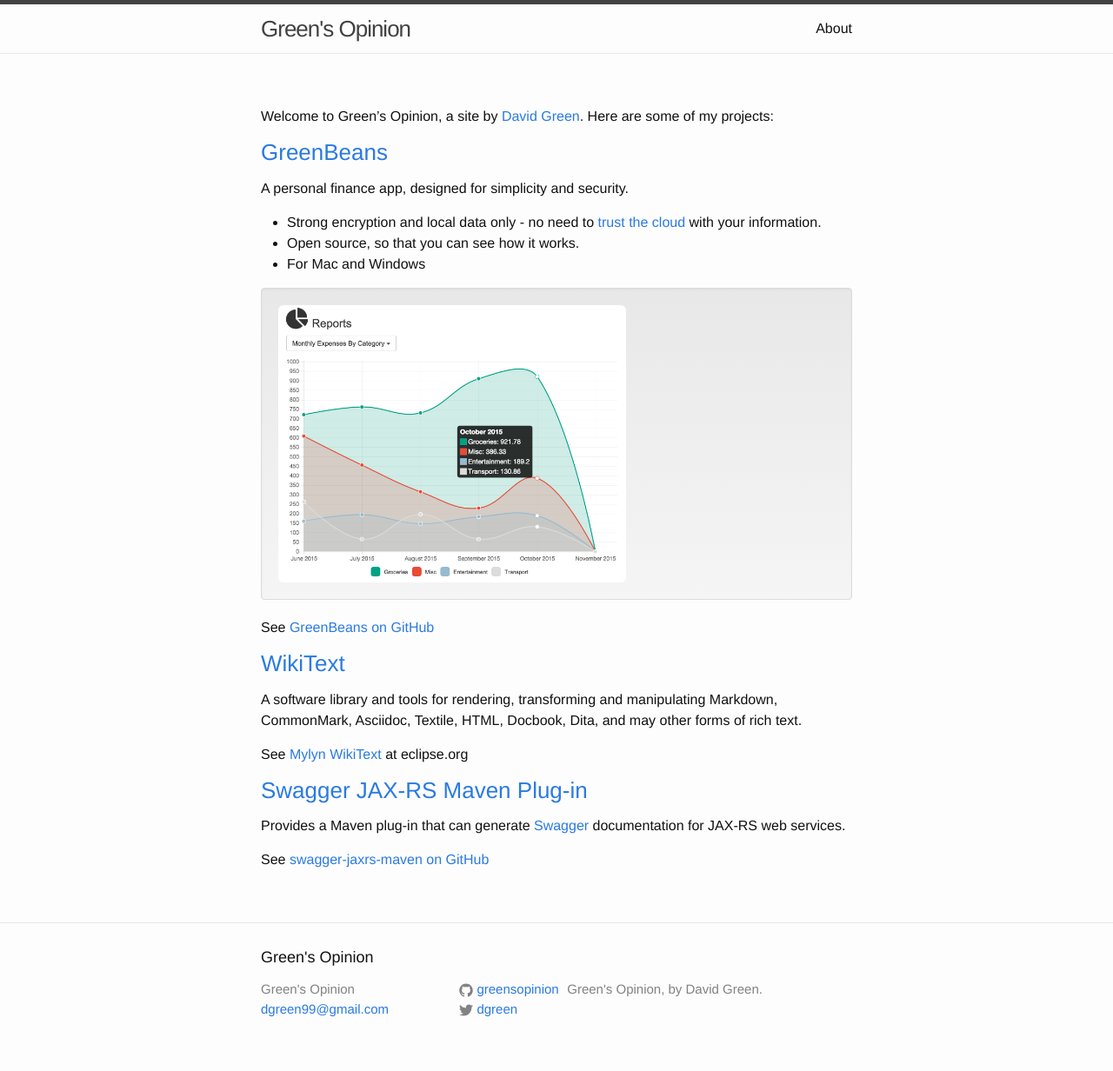
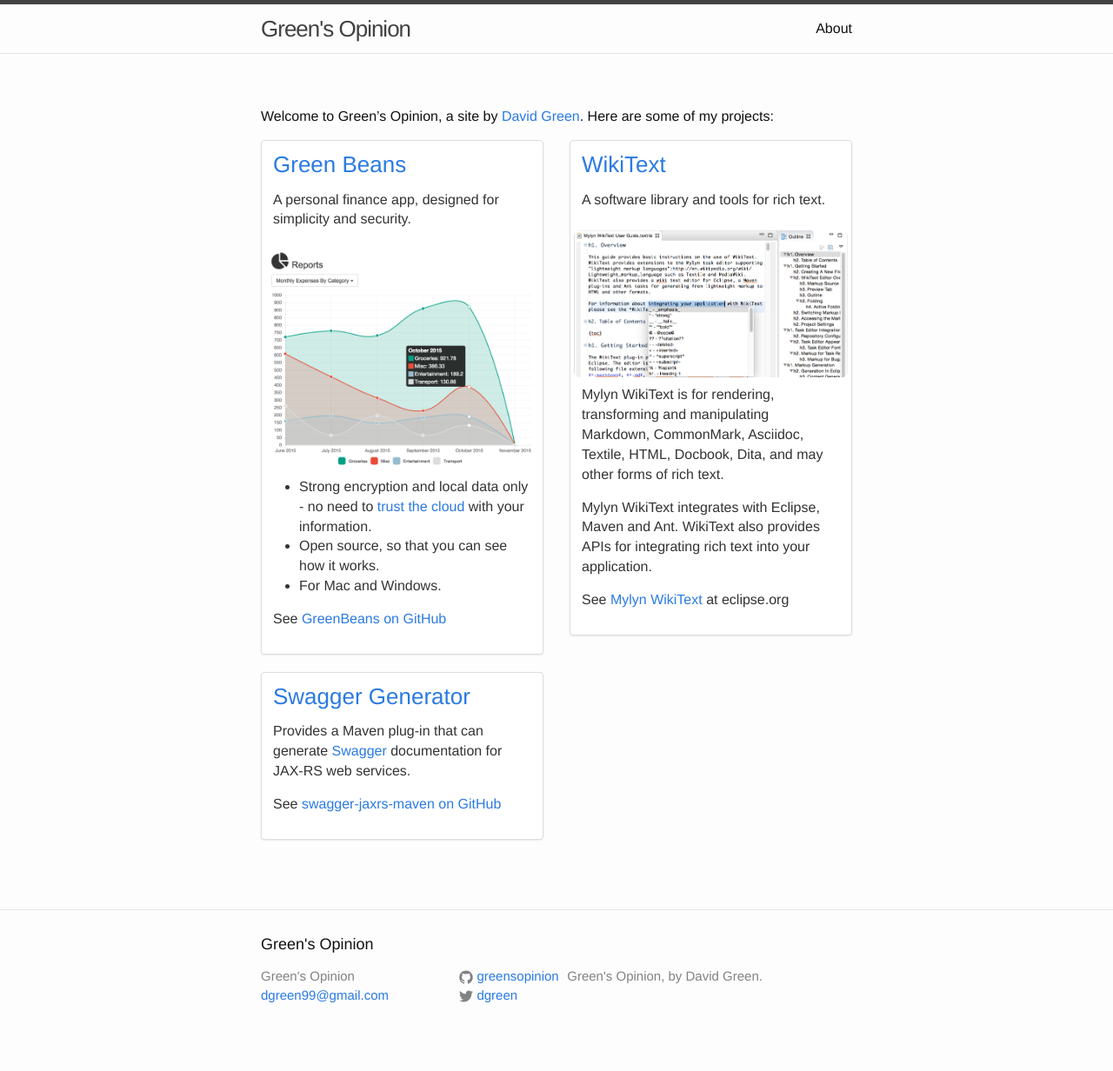
Before and after one commit to greensopinion/greensopinion.github.io, a Jekyll site: the page built from index.md, in a window 1280 px wide. Shown: the whole page at 87% size. Built offline with Jekyll 4.4.1, drawn with Linux system fonts in a browser that asks for light colours.

Commit message:
add info about projects

```diff
--- a/index.md
+++ b/index.md
@@ -4,28 +4,55 @@
 
 Welcome to Green's Opinion, a site by [David Green](about).  Here are some of my projects:
 
-### [GreenBeans](https://github.com/greensopinion/greenbeans)
-
-A personal finance app, designed for simplicity and security.
-
-* Strong encryption and local data only - no need to [trust the cloud](http://www.informationisbeautiful.net/visualizations/worlds-biggest-data-breaches-hacks/) with your information.
-* Open source, so that you can see how it works.
-* For Mac and Windows
-
-<div class="well">
-<img src="images/greenbeans-report.png" class="img-rounded" width="400px"/>
+<div class="row">
+  <div class="col-sm-6 col-md-6">
+    <div class="thumbnail">
+      <div class="caption">
+        <h3><a href="https://github.com/greensopinion/greenbeans">Green Beans</a></h3>
+        <p>A personal finance app, designed for simplicity and security.</p>
+      </div>
+      <img src="images/greenbeans-report.png" class="img-rounded" width="400px" alt="GreenBeans chart, monthly expenses by category"/>
+      <div class="caption">
+        <ul>
+          <li>Strong encryption and local data only - no need to <a href="http://www.informationisbeautiful.net/visualizations/worlds-biggest-data-breaches-hacks/">trust the cloud</a> with your information.</li>
+          <li>Open source, so that you can see how it works.</li>
+          <li>For Mac and Windows.</li>
+        </ul>
+        <p>
+        See <a href="https://github.com/greensopinion/greenbeans">GreenBeans on GitHub</a>
+        </p>
+      </div>
+    </div>
+  </div>
+  <div class="col-sm-6 col-md-6">
+    <div class="thumbnail">
+      <div class="caption">
+        <h3><a href="https://wiki.eclipse.org/Mylyn/WikiText">WikiText</a></h3>
+        <p>A software library and tools for rich text.</p>
+      </div>
+      <img src="images/mylyn-wikitext.png" class="img-rounded" width="400px" alt="GreenBeans chart, monthly expenses by category"/>
+      <div class="caption">
+        <p>
+        Mylyn WikiText is for rendering, transforming and manipulating Markdown, CommonMark, Asciidoc, Textile, HTML, Docbook, Dita, and may other forms of rich text.
+        </p>
+        <p>
+        Mylyn WikiText integrates with Eclipse, Maven and Ant.  WikiText also provides APIs for integrating rich text into your application.
+        </p>
+        <p>
+        See <a href="https://wiki.eclipse.org/Mylyn/WikiText">Mylyn WikiText</a> at eclipse.org
+        </p>
+      </div>
+    </div>
+  </div>
 </div>
-
-See [GreenBeans on GitHub](https://github.com/greensopinion/greenbeans)
-
-### [WikiText](https://wiki.eclipse.org/Mylyn/WikiText)
-
-A software library and tools for rendering, transforming and manipulating Markdown, CommonMark, Asciidoc, Textile, HTML, Docbook, Dita, and may other forms of rich text.
-
-See [Mylyn WikiText](https://wiki.eclipse.org/Mylyn/WikiText) at eclipse.org
-
-### [Swagger JAX-RS Maven Plug-in](https://github.com/dgreen99/swagger-jaxrs-maven)
-
-Provides a Maven plug-in that can generate [Swagger](http://swagger.io) documentation for JAX-RS web services.
-
-See [swagger-jaxrs-maven on GitHub](https://github.com/dgreen99/swagger-jaxrs-maven)
+<div class="row">
+  <div class="col-sm-6 col-md-6">
+    <div class="thumbnail">
+      <div class="caption">
+        <h3><a href="https://github.com/dgreen99/swagger-jaxrs-maven">Swagger Generator</a></h3>
+        <p>Provides a Maven plug-in that can generate <a href="http://swagger.io">Swagger</a> documentation for JAX-RS web services.</p>
+        <p>See <a href="https://github.com/dgreen99/swagger-jaxrs-maven">swagger-jaxrs-maven on GitHub</a></p>
+      </div>
+    </div>
+  </div>
+</div>
```
Also changed, not shown: images/mylyn-wikitext.png (added).
